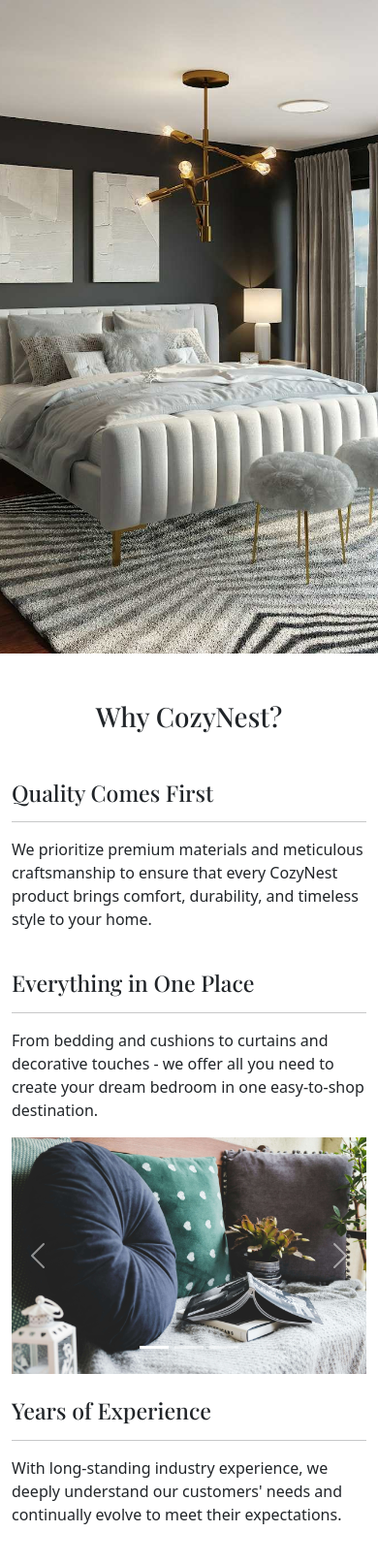
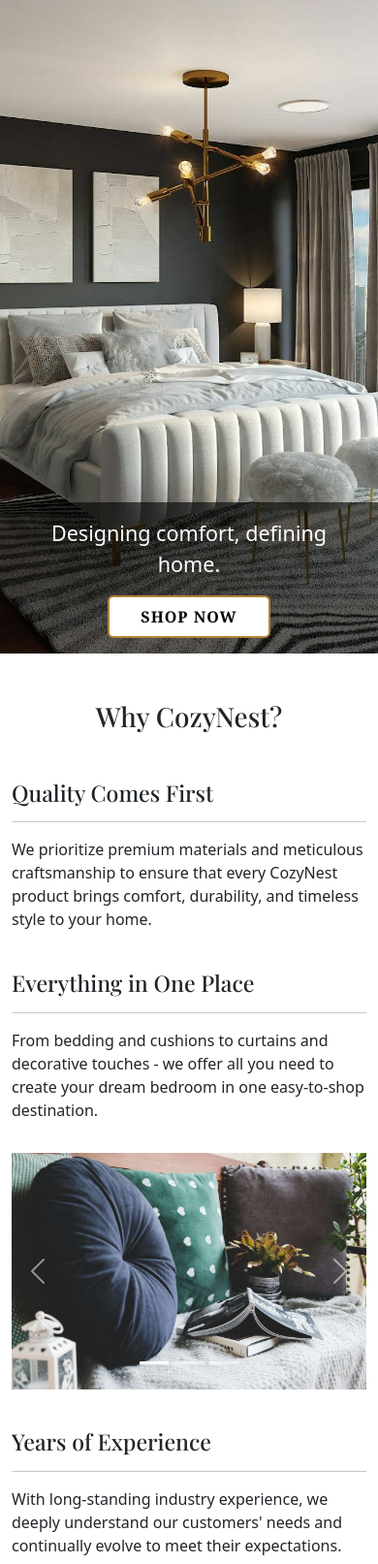
Before and after one commit to marijavelickovska/cozynest, a Django app: page / in a window 390 px wide. Shown: the part 57-1670 px from the top of the page at 97% size. Run offline with Django 4.2, Linux system fonts and the light colour scheme; some web fonts are replaced.

Commit message:
Add overlay with slogan and 'Shop Now' button on hero image

```diff
--- a/home/templates/home/home.html
+++ b/home/templates/home/home.html
@@ -4,6 +4,12 @@
 {% block content %}
 <!-- Hero image -->
 <section class="container-fluid" id="hero-image">
+    <div class="row">
+        <div class="col-12 col-md-3 offset-md-9 shop-now-overlay">
+            <p class="fs-4">Designing comfort, defining home.</p>
+            <a href="#" class="shop-now-button btn py-2">SHOP NOW</a>
+        </div>
+    </div>
 </section>
 
 <!-- Section Why CozyNest -->
@@ -30,7 +36,7 @@
                 </p>
             </div>
         </div>
-        <div class="col-12 col-md-4">
+        <div class="col-12 col-md-4 my-3 my-md-2">
             <div id="carouselExampleIndicators" class="carousel slide">
                 <div class="carousel-indicators">
                     <button type="button" data-bs-target="#carouselExampleIndicators" data-bs-slide-to="0"
--- a/static/css/base.css
+++ b/static/css/base.css
@@ -5,6 +5,8 @@
 :root {
   --primary-font: "Playfair Display", serif;
   --secondary-font: "Georgia", serif;
+  --darkgray-color: #424242;
+  --gold-color: #b08336;
 }
 
 /* Global styles */
@@ -84,6 +86,26 @@
   background: url("/media/hero-image.jpg") no-repeat center center;
   background-size: cover;
   background-attachment: scroll;
+  position: relative;
+  color: white;
+}
+
+.shop-now-overlay {
+  background-color: rgba(0, 0, 0, 0.6);
+  color: white;
+  text-align: center;
+  padding: 1rem;
+  margin-top: 20vh;
+}
+
+.shop-now-button {
+  background-color: white;
+  color: #000;
+  font-family: var(--secondary-font);
+  border: 2px solid var(--gold-color);
+  padding: 0 2rem;
+  letter-spacing: 1px;
+  font-weight: bolder;
 }
 
 /* Media Queries */
@@ -144,6 +166,17 @@
   #mobile-dropdown-menu .mobile-dropdown-menu li {
     display: block;
   }
+
+  /* Home */
+  .shop-now-overlay {
+    position: absolute;
+    bottom: 0;
+    left: 0;
+    right: 0;
+    width: 100%;
+    padding: 1rem 1.5rem;
+  }
+
 }
 
 @media (min-width: 768px) {
```
